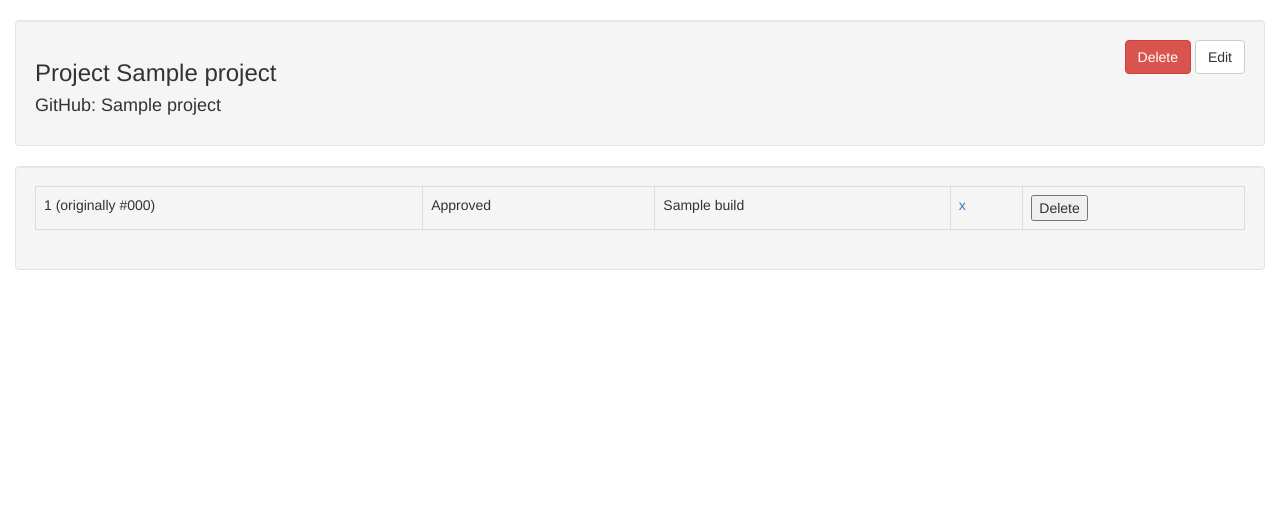
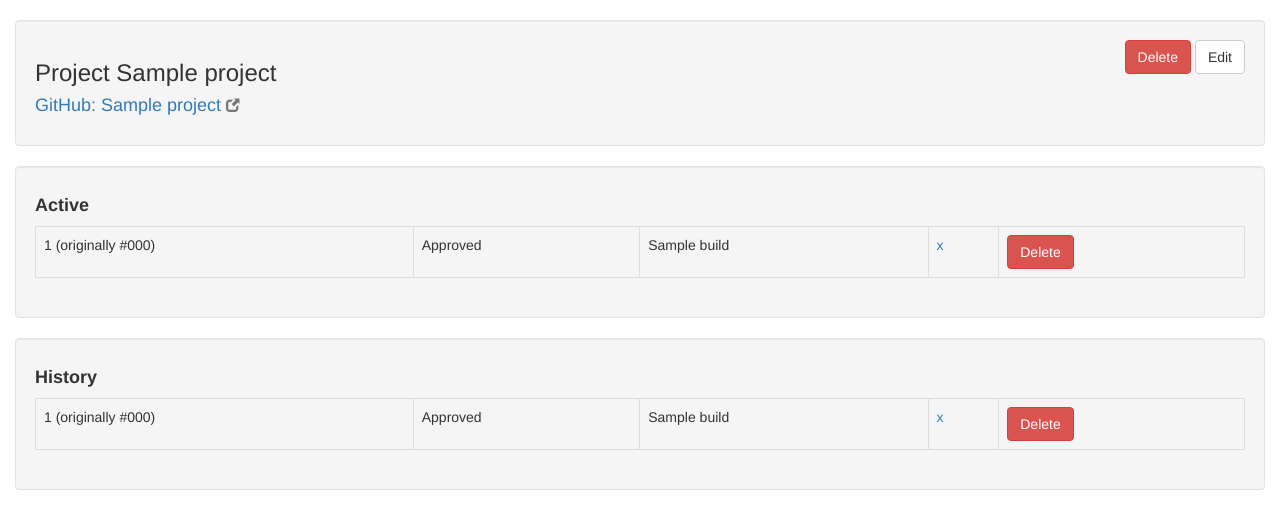
Before and after one commit to karamanolev/persephone, a Django app: page /projects/1/ in a window 1280 px wide. Shown: the part 52-581 px from the top of the page. Run offline with Django 3.2, Linux system fonts and the light colour scheme; a user stored in the database is signed in; tables that the repository leaves empty hold one stand-in row (values such as "Sample post"); parts of the project's set-up code (start-up, migrations or seed data) failed here and were passed over; some libraries are stand-ins or nearby versions.

Commit message:
Styling project page.

```diff
--- a/persephone/builds/templates/project.html
+++ b/persephone/builds/templates/project.html
@@ -13,10 +13,16 @@
             </a>
         </div>
         <h3>Project {{ project.name }}</h3>
-        <h4>GitHub: {{ project.github_repo_name }}</h4>
+        <a href="https://github.com/{{ project.name }}" target="_blank">
+            <h4>
+                GitHub: {{ project.github_repo_name }}
+                <small><span class="glyphicon glyphicon-new-window" aria-hidden="true"></span></small>
+            </h4>
+        </a>
     </div>
 
     <div class="well">
+        <h4><strong>Active</strong></h4>
         <table class="table table-bordered">
             {% for build in project.builds.all %}
                 <tr>
@@ -37,7 +43,37 @@
                         <form action="{% url 'builds:build_delete' build.project_id build.id %}"
                               method="post">
                             {% csrf_token %}
-                            <button>Delete</button>
+                            <button class="btn btn-danger">Delete</button>
+                        </form>
+                    </td>
+                </tr>
+            {% endfor %}
+        </table>
+    </div>
+
+    <div class="well">
+        <h4><strong>History</strong></h4>
+        <table class="table table-bordered">
+            {% for build in project.builds.all %}
+                <tr>
+                    <td>
+                        {{ build.id }}
+                        {% if build.original_build_number %}
+                            (originally #{{ build.original_build_number }})
+                        {% endif %}
+                    </td>
+                    <td>{{ build.get_state_display }}</td>
+                    <td>{{ build.branch_name }}</td>
+                    <td>
+                        <a href="{% url 'builds:build' build.project_id build.id %}">
+                            {{ build.commit_hash }}
+                        </a>
+                    </td>
+                    <td>
+                        <form action="{% url 'builds:build_delete' build.project_id build.id %}"
+                              method="post">
+                            {% csrf_token %}
+                            <button class="btn btn-danger">Delete</button>
                         </form>
                     </td>
                 </tr>
```
